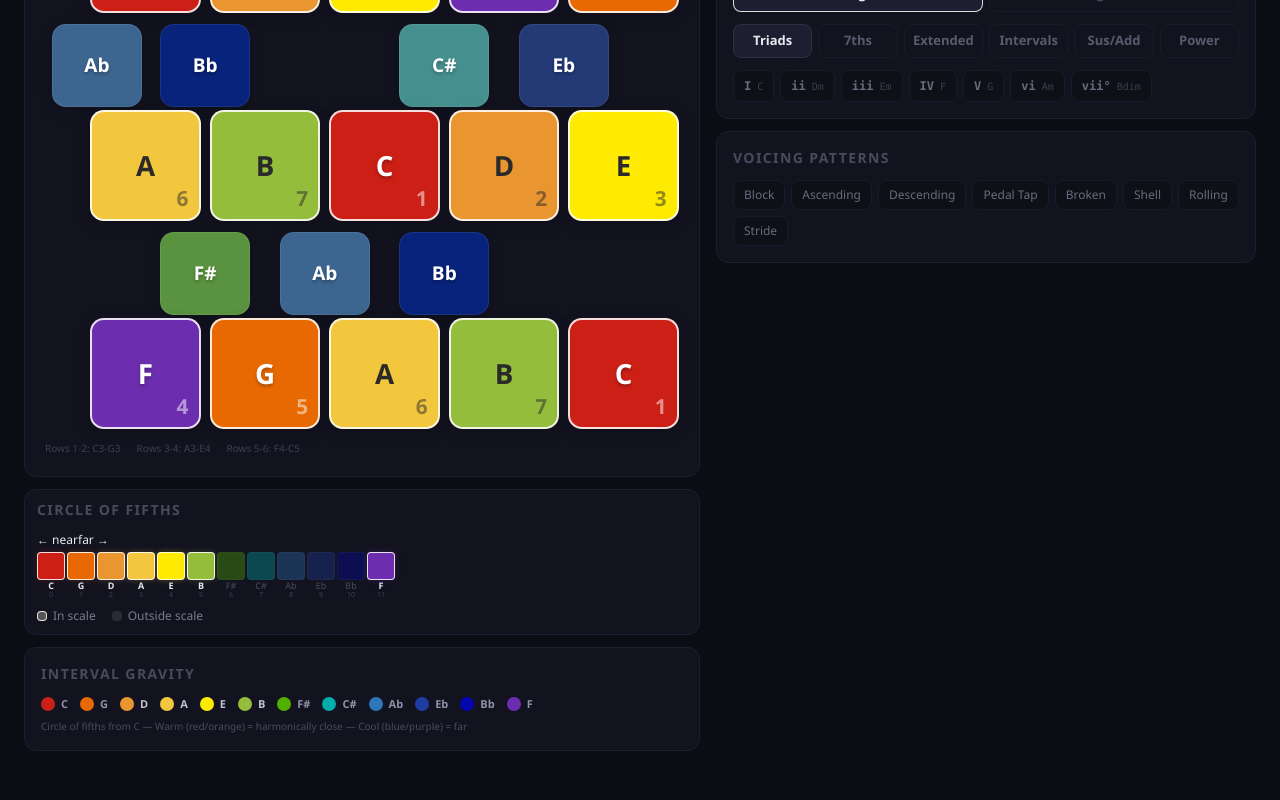
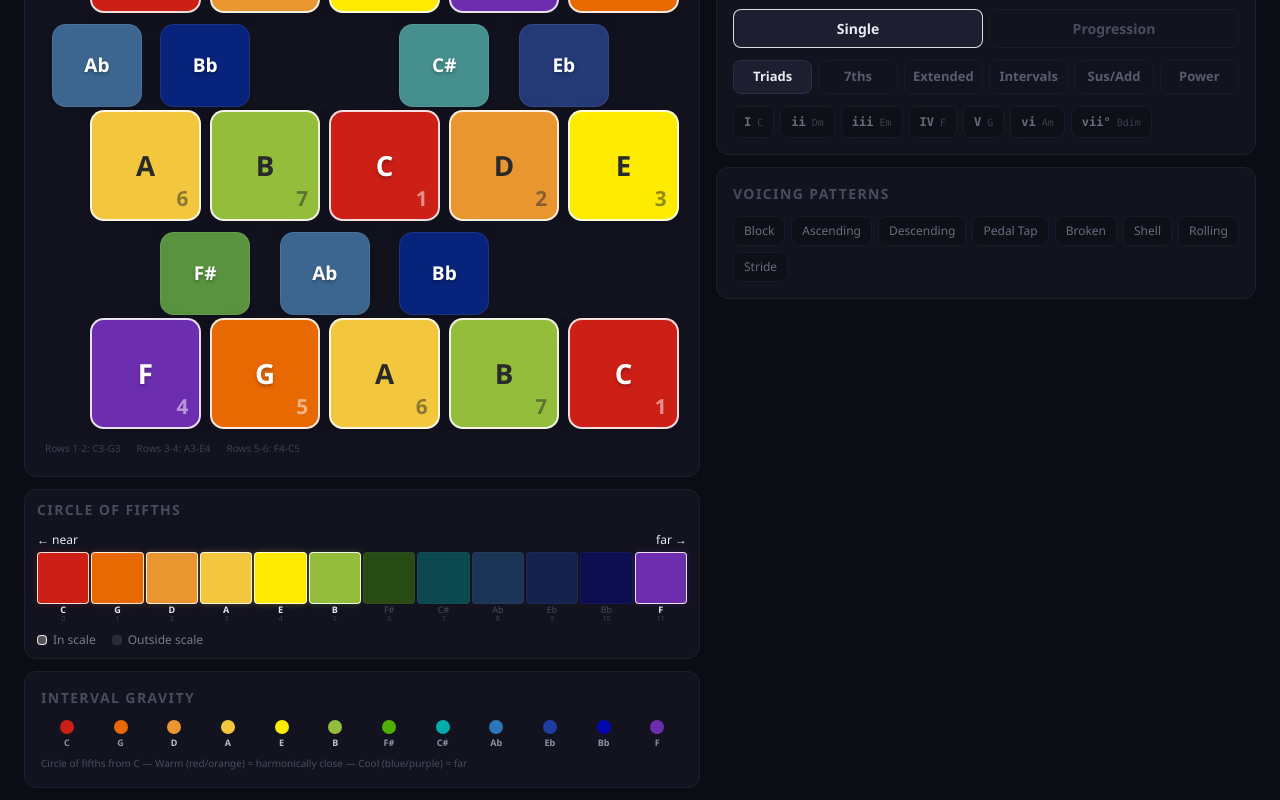
Before and after one commit to swaylenhayes/chord-explorer-easyplay, a React (Vite) app: page / in a window 1280 px wide. Shown: the part 363-1163 px from the top of the page. Before the commit the page ends 1126 px from the top, so only its background shows below. Built offline with nearby package versions, Linux system fonts and the light colour scheme.

Commit message:
fix(layout): stretch spectrum + legend to fill width, align right column with keyboard card

```diff
--- a/src/App.tsx
+++ b/src/App.tsx
@@ -581,7 +581,7 @@ export default function App() {
         </div>
 
         {/* Right: Controls (arrow-key navigation container) */}
-        <div ref={navContainerRef} className="flex-1 flex flex-col gap-3" style={{ minWidth: 280, maxWidth: 540 }}>
+        <div ref={navContainerRef} className="flex-1 flex flex-col gap-3" style={{ minWidth: 280, maxWidth: 540, paddingTop: 36 }}>
           <KeySelector
             selectedKey={selectedKey}
             selectedMode={selectedMode}
--- a/src/components/CircleOfFifthsSpectrum.tsx
+++ b/src/components/CircleOfFifthsSpectrum.tsx
@@ -19,8 +19,8 @@ export default function CircleOfFifthsSpectrum({ selectedKey, scaleNotes }: Circ
         CIRCLE OF FIFTHS
       </div>
 
-      {/* Near / Far labels — constrained to chip row width */}
-      <div className="flex justify-between mb-1" style={{ width: 'fit-content' }}>
+      {/* Near / Far labels */}
+      <div className="flex justify-between mb-1">
         <span className="text-xs font-medium" style={{ color: '#E8E8F0' }}>
           &larr; near
         </span>
@@ -29,8 +29,8 @@ export default function CircleOfFifthsSpectrum({ selectedKey, scaleNotes }: Circ
         </span>
       </div>
 
-      {/* Spectrum row — left-aligned */}
-      <div className="flex gap-0.5" style={{ width: 'fit-content' }}>
+      {/* Spectrum row — fills container */}
+      <div className="flex gap-0.5">
         {ordered.map((note, i) => {
           const bg = getTemperatureColor(note, selectedKey);
           const inScale = scaleNotes.includes(note);
@@ -38,15 +38,14 @@ export default function CircleOfFifthsSpectrum({ selectedKey, scaleNotes }: Circ
           return (
             <div
               key={note}
-              className="flex flex-col items-center"
+              className="flex-1 flex flex-col items-center"
               style={{ gap: 1 }}
             >
-              {/* Color chip — 28×28 square, matching NoteChip */}
+              {/* Color chip — fills column width */}
               <div
-                className="rounded"
+                className="rounded w-full"
                 style={{
-                  width: 28,
-                  height: 28,
+                  aspectRatio: '1',
                   background: bg,
                   opacity: inScale ? 1 : 0.35,
                   border: inScale
--- a/src/components/Legend.tsx
+++ b/src/components/Legend.tsx
@@ -16,11 +16,11 @@ export default function Legend({ selectedKey }: { selectedKey: NoteName }) {
         INTERVAL GRAVITY
       </div>
 
-      <div className="flex flex-wrap gap-x-3 gap-y-1.5">
+      <div className="flex gap-0.5">
         {ordered.map(note => {
           const bg = getTemperatureColor(note, selectedKey);
           return (
-            <div key={note} className="flex items-center gap-1.5">
+            <div key={note} className="flex-1 flex flex-col items-center" style={{ gap: 2 }}>
               <div
                 className="rounded-full"
                 style={{
@@ -32,7 +32,7 @@ export default function Legend({ selectedKey }: { selectedKey: NoteName }) {
               />
               <span
                 className="font-bold"
-                style={{ fontSize: 11, color: getTemperatureTextColor(note, selectedKey) === '#2A2A2A' ? '#C0C0D0' : '#9090A8' }}
+                style={{ fontSize: 9, color: getTemperatureTextColor(note, selectedKey) === '#2A2A2A' ? '#C0C0D0' : '#9090A8' }}
               >
                 {note}
               </span>
```
